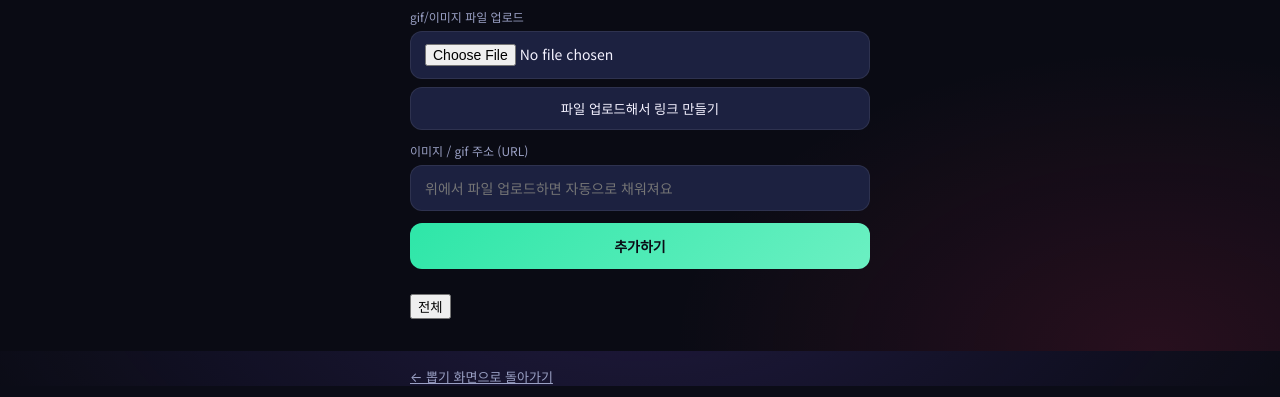
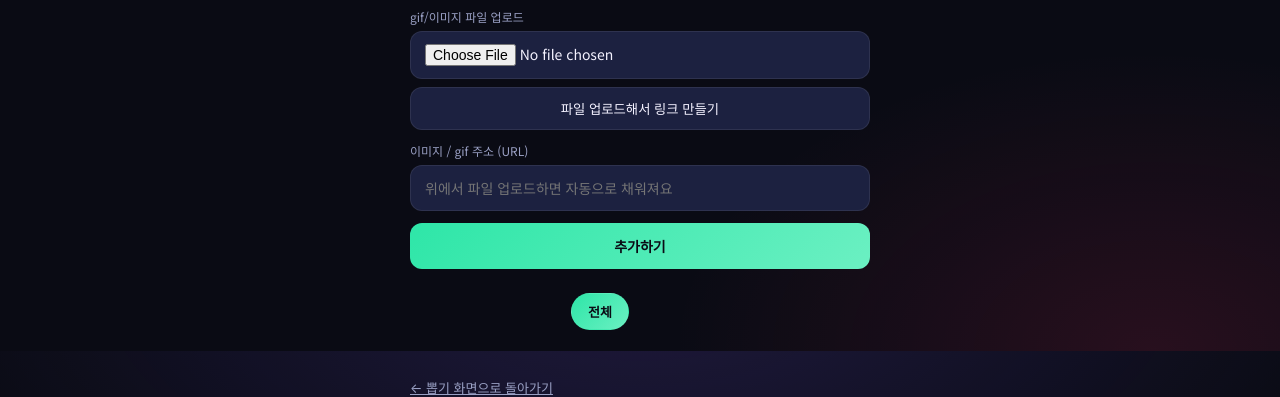
Before and after one commit to pbsu0413-byte/streamer-gif, a Flask app: page /admin in a window 1280 px wide. Shown: the part 449-846 px from the top of the page. Run offline with Flask 3, Linux system fonts and the light colour scheme; data that the repository does not hold is empty.

Commit message:
Add files via upload

```diff
--- a/static/css/style.css
+++ b/static/css/style.css
@@ -61,6 +61,33 @@ h1{
   text-align:center;
 }
 .sub{ color: var(--text-dim); font-size: 14px; margin: 0 0 26px; text-align:center; }
+
+.tabs{
+  display:flex;
+  flex-wrap:wrap;
+  gap:8px;
+  justify-content:center;
+  max-width: 380px;
+  margin-bottom: 22px;
+}
+.tab-btn{
+  font-family:'Noto Sans KR', sans-serif;
+  font-size: 13px;
+  font-weight:600;
+  color: var(--text-dim);
+  background: var(--bg-elev);
+  border: 1px solid var(--border);
+  border-radius: 999px;
+  padding: 8px 16px;
+  cursor:pointer;
+  transition: all 120ms ease;
+}
+.tab-btn:hover{ color: var(--text); border-color: rgba(255,255,255,0.2); }
+.tab-btn.active{
+  color: #0a0b14;
+  background: linear-gradient(135deg, var(--accent-3), #6bf0c2);
+  border-color: transparent;
+}
 
 .stage{
   position:relative;
```
